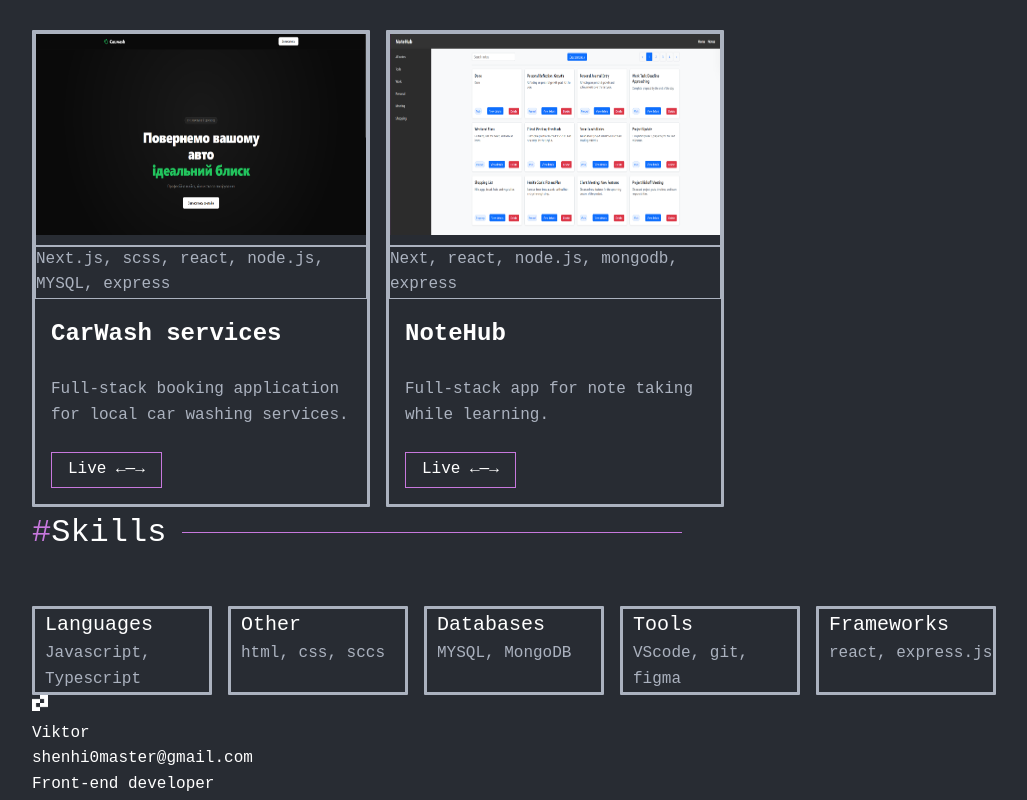
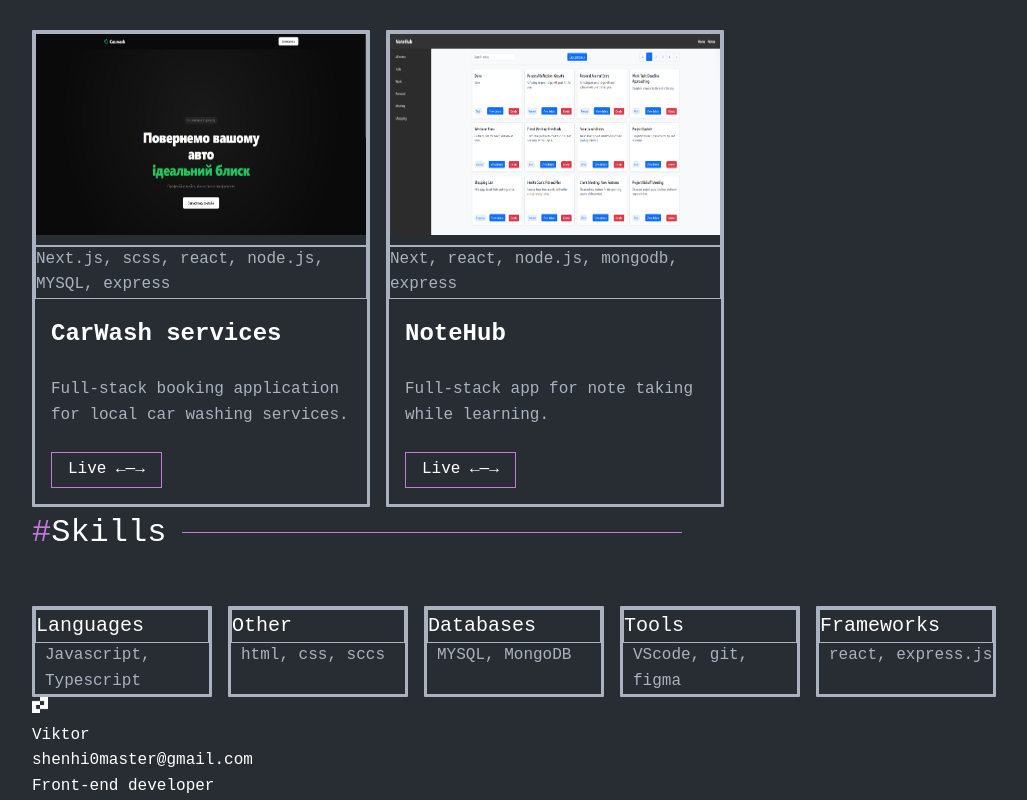
Before and after one commit to Shenhi30/portfolio-website, a Next.js app: page / in a window 1280 px wide. Shown: the part 786-1586 px from the top of the page, without its empty margins (116-1143 px from the left). Built offline with nearby package versions, Linux system fonts and the light colour scheme.

Commit message:
Update skillcards.module.scss

```diff
--- a/components/UI/skillCards/skillcards.module.scss
+++ b/components/UI/skillCards/skillcards.module.scss
@@ -10,9 +10,10 @@
     width: 100%;
     max-width: 180px;
     h1{
-        margin-left: 10px;
+
         font-size: 20px;
         font-weight: 500;
+        border: 1px solid $text-gray;
     }
     p{
         margin-left: 10px;
```
